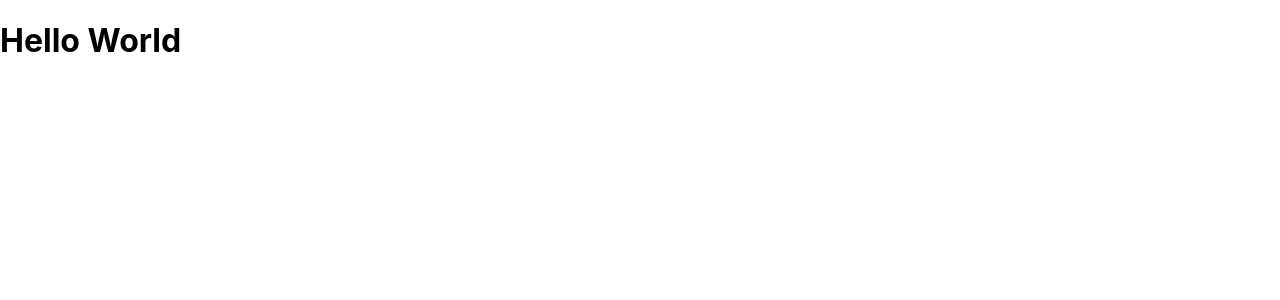
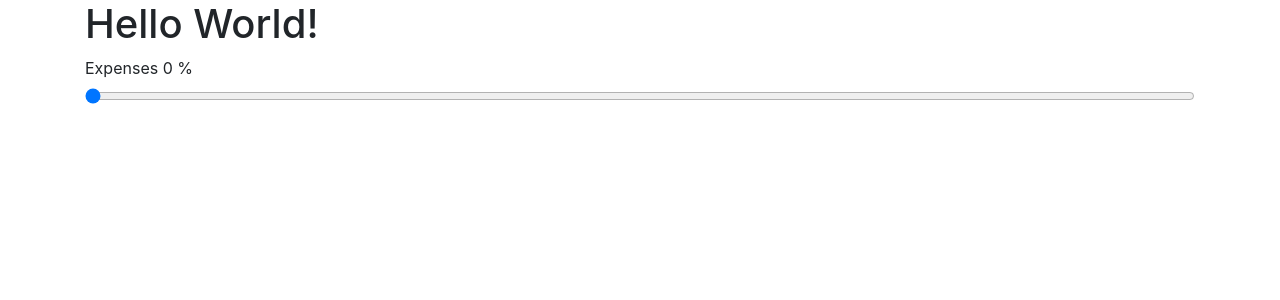
Before and after one commit to kingmxiii/aws-react-budget-planner, a React (Create React App) app: page / in a window 1280 px wide. Shown: the top 300 px of the page. Built offline with nearby package versions, Linux system fonts and the light colour scheme.

Commit message:
create RangeSlider component

```diff
--- a/src/App.js
+++ b/src/App.js
@@ -1,12 +1,28 @@
-import React from 'react';
+import React, { Component } from 'react'
+import 'bootstrap/dist/css/bootstrap.css'
+import RangeSlider from './RangeSlider'
 
+class App extends Component {
+	constructor(props) {
+		super(props)
+		this.state = { expense: 0 }
+	}
 
-function App() {
-  return (
-    <div className="App">
-      <h1>Hello World</h1>
-    </div>
-  );
+	onExpenseChange = expense => {
+		this.setState({
+			expense
+		})
+	}
+	render() {
+		const { expense } = this.state
+
+		return (
+			<div className="App container">
+				<h1>Hello World!</h1>
+				<RangeSlider value={expense} onChange={this.onExpenseChange} />
+			</div>
+		)
+	}
 }
 
-export default App;
+export default App
--- /dev/null
+++ b/src/RangeSlider.js
@@ -0,0 +1,19 @@
+import React from 'react'
+
+const RangeSlider = ({ value, onChange }) => (
+	<div className="row">
+		<div className="forn-group col-md-12">
+			<label>Expenses {value} %</label>
+			<input
+				type="range"
+				className="form-control-range"
+				value={value}
+				min="1"
+				max="30"
+				onChange={e => onChange(e.target.value)}
+			/>
+		</div>
+	</div>
+)
+
+export default RangeSlider
```
